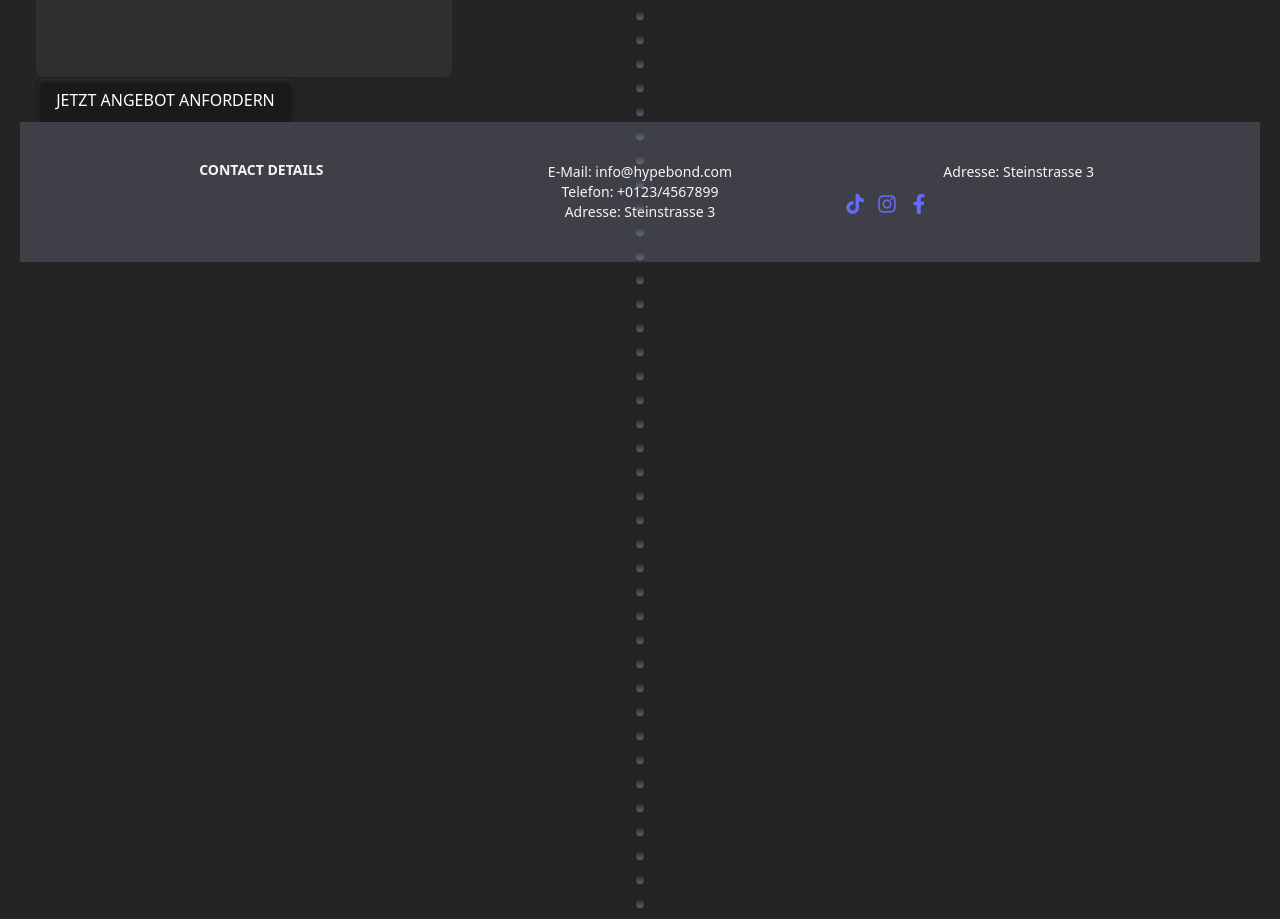
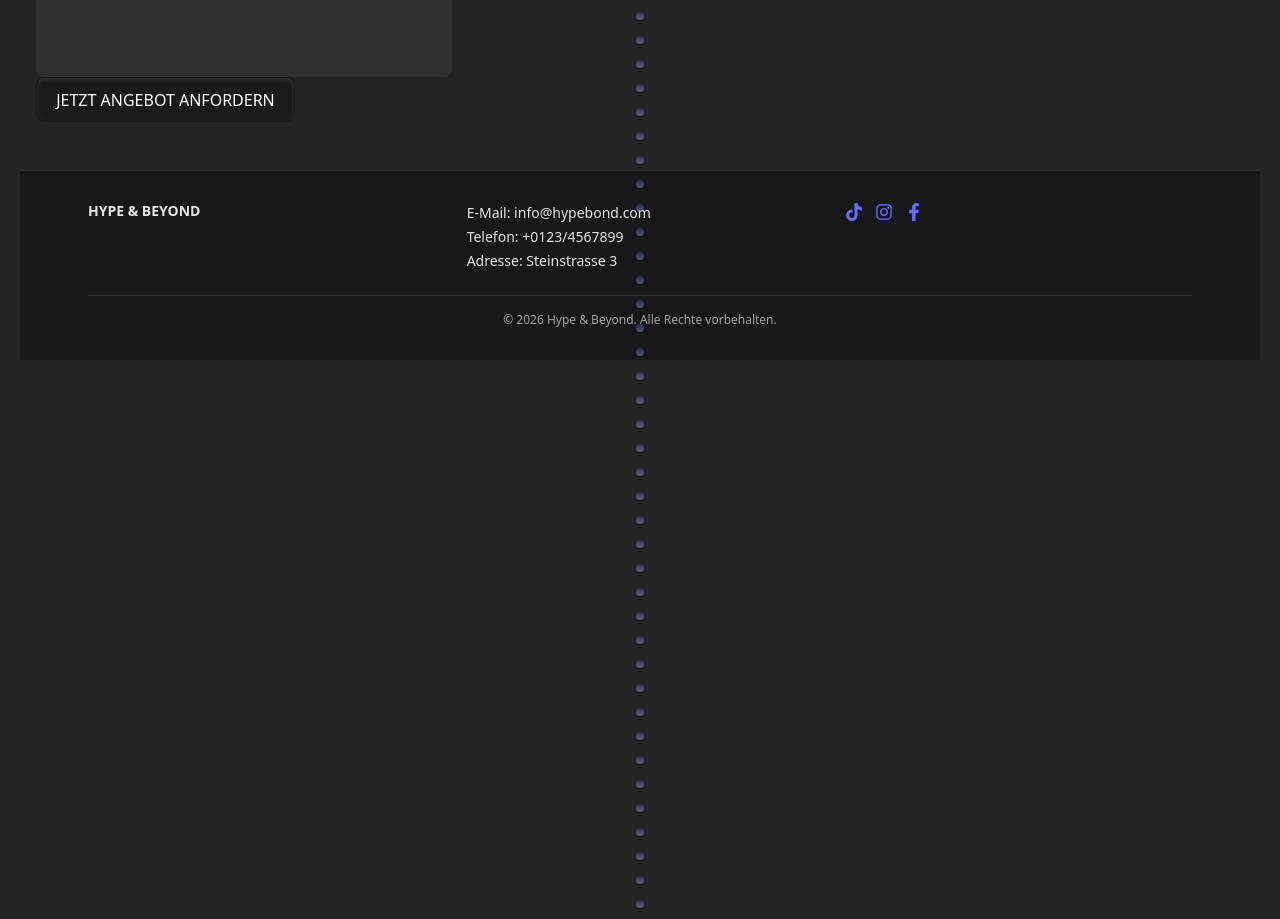
Before and after one commit to agwadabe/LandingPage-HYPE-BEYOND, a React (Vite) app in the folder HypeBeyond-LandingPage/: page / in a window 1280 px wide. Shown: the part 2300-3219 px from the top of the page. Built offline with nearby package versions, Linux system fonts and the light colour scheme.

Commit message:
Update Footer from Acil-Aderbi

```diff
--- a/HypeBeyond-LandingPage/src/components/Footer.jsx
+++ b/HypeBeyond-LandingPage/src/components/Footer.jsx
@@ -2,31 +2,54 @@ import { FaFacebookF, FaInstagram, FaTiktok } from "react-icons/fa"
 
 const Footer = () => {
   return (
-    <footer className="bg-zinc-700 text-neutral-100">
-      <div className="mx-auto grid max-w-6xl gap-8 px-6 py-10 text-sm md:grid-cols-3">
+    <footer className="mt-12 border-t border-white/10 bg-zinc-900 text-neutral-200">
+      <div className="mx-auto max-w-6xl px-6 py-8">
+        <div className="grid gap-8 text-left md:grid-cols-3">
           <div>
-          <h3 className="mb-2 font-semibold">CONTACT DETAILS</h3>
+            <h3 className="text-sm font-semibold">HYPE & BEYOND</h3>
           </div>
 
-        <div>
+          <div className="space-y-1 text-sm">
             <p>E-Mail: info@hypebond.com</p>
             <p>Telefon: +0123/4567899</p>
             <p>Adresse: Steinstrasse 3</p>
           </div>
 
-        <div>
-          <p>Adresse: Steinstrasse 3</p>
-          <div className="mt-3 flex gap-3">
-            <a href="https://tiktok.com/@deinname" target="_blank" rel="noreferrer" className="hover:text-pink-300">
-              <FaTiktok size={20} />
+          <div className="text-sm">
+            <div className="flex items-center gap-3">
+              <a
+                href="https://tiktok.com/@deinname"
+                target="_blank"
+                rel="noreferrer"
+                className="text-neutral-300 transition hover:text-white"
+                aria-label="TikTok"
+              >
+                <FaTiktok size={18} />
               </a>
-            <a href="https://instagram.com/deinname" target="_blank" rel="noreferrer" className="hover:text-pink-300">
-              <FaInstagram size={20} />
+              <a
+                href="https://instagram.com/deinname"
+                target="_blank"
+                rel="noreferrer"
+                className="text-neutral-300 transition hover:text-white"
+                aria-label="Instagram"
+              >
+                <FaInstagram size={18} />
               </a>
-            <a href="https://facebook.com/deinname" target="_blank" rel="noreferrer" className="hover:text-pink-300">
-              <FaFacebookF size={20} />
+              <a
+                href="https://facebook.com/deinname"
+                target="_blank"
+                rel="noreferrer"
+                className="text-neutral-300 transition hover:text-white"
+                aria-label="Facebook"
+              >
+                <FaFacebookF size={18} />
               </a>
             </div>
+          </div>
+        </div>
+
+        <div className="mt-6 border-t border-white/10 pt-4 text-xs text-neutral-400">
+          <p>© {new Date().getFullYear()} Hype & Beyond. Alle Rechte vorbehalten.</p>
         </div>
       </div>
     </footer>
```
Lines whose indentation alone changed are shown as unchanged.
